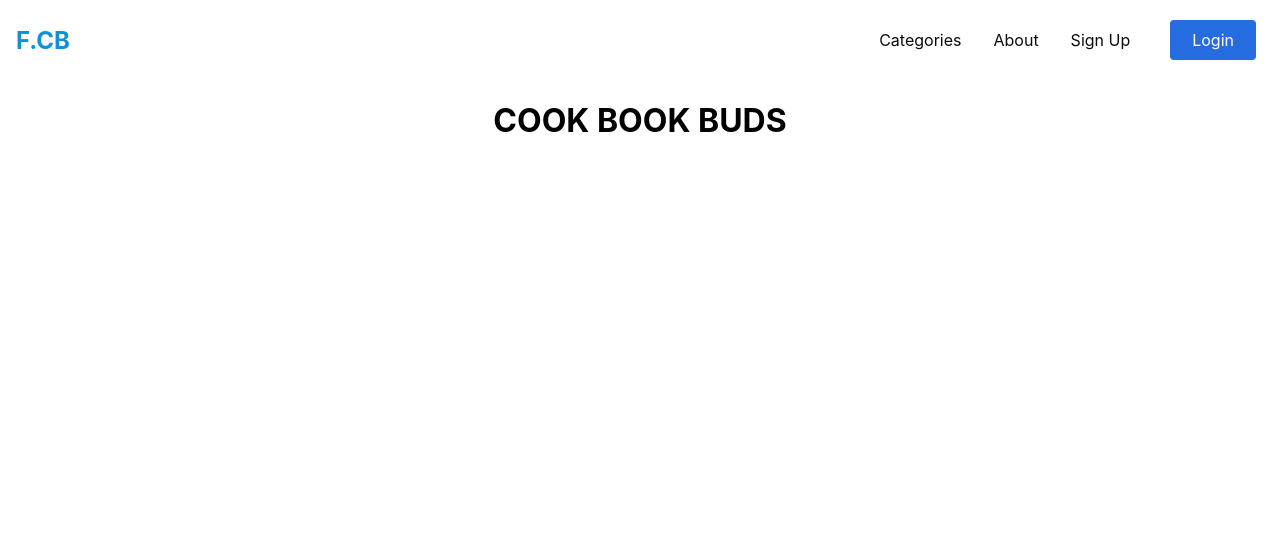
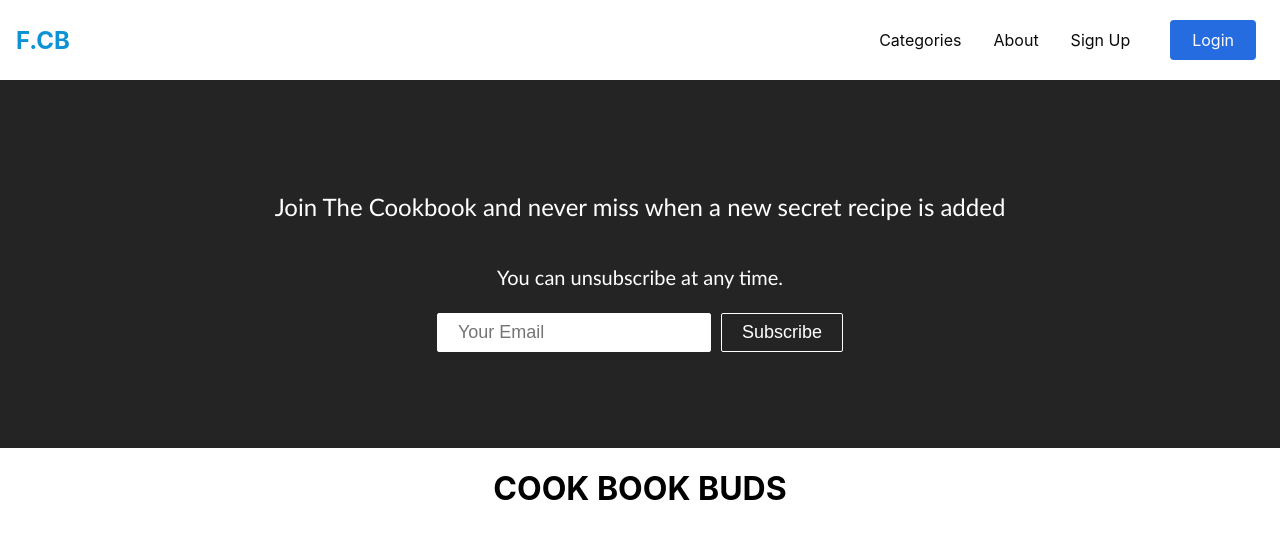
Before and after one commit to Build-Week-Secret-Family-Cookbook/front-end, a React (Create React App) app in the folder cookbook/: page / in a window 1280 px wide. Shown: the top 538 px of the page. Built offline with nearby package versions, Linux system fonts and the light colour scheme.

Commit message:
HomeScreen WIP

```diff
--- a/cookbook/src/App.js
+++ b/cookbook/src/App.js
@@ -1,13 +1,13 @@
-import './App.css';
-import { Routes, Route } from 'react-router-dom';
+import "./App.css";
+import { Routes, Route } from "react-router-dom";
 
-
-import Navbar from './components/Navbar';
-import About from './components/pages/About';
-import Categories from './components/pages/Categories';
-import Login from './components/pages/Login';
-import Register from './components/pages/Register';
-import Logout from './components/pages/Logout'
+import Navbar from "./components/Navbar";
+import About from "./components/pages/About";
+import Categories from "./components/pages/Categories";
+import Login from "./components/pages/Login";
+import Register from "./components/pages/Register";
+import Logout from "./components/pages/Logout";
+import Home from "./components/pages/Home/Home";
 
 function App() {
   return (
@@ -15,13 +15,12 @@ function App() {
       <Navbar />
 
       <Routes>
+        <Route exact path="/" element={<Home />} />
         <Route exact path="/about" element={<About />} />
         <Route exact path="/categories" element={<Categories />} />
         <Route exact path="/login" element={<Login />} />
         <Route exact path="/register" element={<Register />} />
         <Route exact path="/logout" element={<Logout />} />
-
-
       </Routes>
       <h1>COOK BOOK BUDS</h1>
     </div>
--- /dev/null
+++ b/cookbook/src/components/Button.css
@@ -0,0 +1,43 @@
+:root {
+  --primary: #fff;
+}
+
+.btn {
+  padding: 8px 20px;
+  border-radius: 2px;
+  outline: none;
+  border: none;
+  cursor: pointer;
+}
+
+.btn--primary {
+  background-color: var(--primary);
+  color: #242424;
+  border: 1px solid var(--primary);
+}
+
+.btn--outline {
+  background-color: transparent;
+  color: #fff;
+  padding: 8px 20px;
+  border: 1px solid var(--primary);
+  transition: all 0.3s ease-out;
+}
+
+.btn--medium {
+  padding: 8px 20px;
+  font-size: 18px;
+}
+
+.btn--large {
+  padding: 12px 26px;
+  font-size: 20px;
+}
+
+.btn--large:hover,
+.btn--medium:hover {
+  transition: all 0.3s ease-out;
+  background: #fff;
+  color: #242424;
+  transition: 250ms;
+}
--- /dev/null
+++ b/cookbook/src/components/Button.js
@@ -0,0 +1,33 @@
+import React from "react";
+import "./Button.css";
+import { Link } from "react-router-dom";
+
+const STYLES = ["btn--primary", "btn--outline", "btn--test"];
+
+const SIZES = ["btn--medium", "btn--large"];
+
+export const Button = ({
+  children,
+  type,
+  onClick,
+  buttonStyle,
+  buttonSize,
+}) => {
+  const checkButtonStyle = STYLES.includes(buttonStyle)
+    ? buttonStyle
+    : STYLES[0];
+
+  const checkButtonSize = SIZES.includes(buttonSize) ? buttonSize : SIZES[0];
+
+  return (
+    <Link to="/sign-up" className="btn-mobile">
+      <button
+        className={`btn ${checkButtonStyle} ${checkButtonSize}`}
+        onClick={onClick}
+        type={type}
+      >
+        {children}
+      </button>
+    </Link>
+  );
+};
--- /dev/null
+++ b/cookbook/src/components/pages/Home/Footer.css
@@ -0,0 +1,49 @@
+.footer-container {
+    background-color: #242424;
+    padding: 4rem 0 2rem 0;
+    display: flex;
+    flex-direction: column;
+    justify-content: center;
+    align-items: center;
+  }
+
+  .footer-subscription {
+    display: flex;
+    flex-direction: column;
+    justify-content: center;
+    align-items: center;
+    text-align: center;
+
+    margin-bottom: 24px;
+    padding: 24px;
+    color: #fff;
+  }
+
+  .footer-subscription > p {
+    font-family: 'Trebuchet MS', 'Lucida Sans Unicode', 'Lucida Grande',
+      'Lucida Sans', Arial, sans-serif;
+  }
+
+  .footer-subscription-heading {
+    margin-bottom: 24px;
+    font-size: 24px;
+  }
+
+  .footer-subscription-text {
+    margin-bottom: 24px;
+    font-size: 20px;
+  }
+
+  .footer-input {
+    padding: 8px 20px;
+    border-radius: 2px;
+    margin-right: 10px;
+    outline: none;
+    border: none;
+    font-size: 18px;
+    margin-bottom: 16px;
+    border: 1px solid #fff;
+  }
+
+  @media screen and (max-width: 768px) {
+  }
--- /dev/null
+++ b/cookbook/src/components/pages/Home/Footer.js
@@ -0,0 +1,32 @@
+import React from "react";
+import "./Footer.css";
+import { Button } from "../../Button";
+import { Link } from "react-router-dom";
+
+function Footer() {
+  return (
+    <div className="footer-container">
+      <section className="footer-subscription">
+        <p className="footer-subscription-heading">
+          Join The Cookbook and never miss when a new secret recipe is added
+        </p>
+        <p className="footer-subscription-text">
+          You can unsubscribe at any time.
+        </p>
+        <div className="input-areas">
+          <form>
+            <input
+              className="footer-input"
+              name="email"
+              type="email"
+              placeholder="Your Email"
+            />
+            <Button buttonStyle="btn--outline">Subscribe</Button>
+          </form>
+        </div>
+      </section>
+    </div>
+  );
+}
+
+export default Footer;
--- /dev/null
+++ b/cookbook/src/components/pages/Home/Home.js
@@ -0,0 +1,12 @@
+import React from 'react';
+import Footer from './Footer';
+
+const Home = () => {
+return (
+  <>
+    <Footer/>
+  </>
+)
+}
+
+export default Home;
```
Also changed, not shown: cookbook/src/components/pages/Home/Card.js (added, +16 -0 lines).
